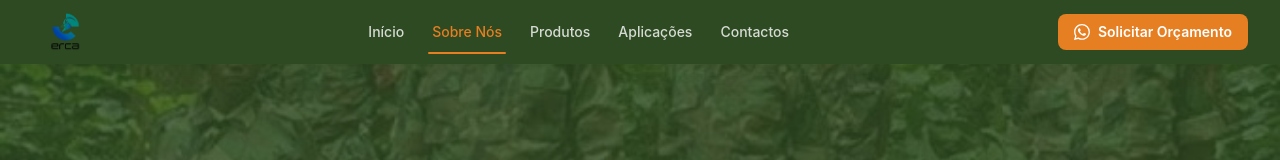
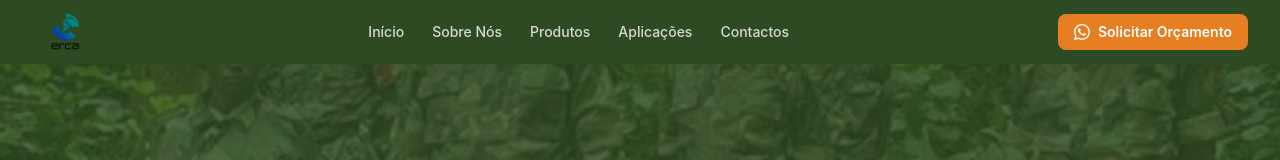
Before and after one commit to milagresjr/erca, a React (Vite) app: page /sobre in a window 1280 px wide. Shown: the top 160 px of the page. Built offline with nearby package versions, Linux system fonts and the light colour scheme.

Commit message:
Replace router links with anchor tags for full page reload

```diff
--- a/src/components/common/Footer.tsx
+++ b/src/components/common/Footer.tsx
@@ -1,4 +1,3 @@
-import { Link } from 'react-router-dom'
 import { CONTATO, NAV_LINKS } from '../../constants/contato'
 
 export default function Footer() {
@@ -22,12 +21,12 @@ export default function Footer() {
             <ul className="space-y-2">
               {NAV_LINKS.map((link) => (
                 <li key={link.to}>
-                  <Link
-                    to={link.to}
+                  <a
+                    href={link.to}
                     className="text-sm text-cinza-escuro hover:text-laranja transition-colors"
                   >
                     {link.label}
-                  </Link>
+                  </a>
                 </li>
               ))}
             </ul>
--- a/src/components/common/Header.tsx
+++ b/src/components/common/Header.tsx
@@ -1,5 +1,4 @@
 import { useState } from 'react'
-import { NavLink, Link } from 'react-router-dom'
 import { HiMenu, HiX } from 'react-icons/hi'
 import { BsWhatsapp } from 'react-icons/bs'
 import { motion, AnimatePresence } from 'framer-motion'
@@ -11,40 +10,23 @@ export default function Header() {
   return (
     <header className="fixed top-0 left-0 right-0 z-50 bg-verde shadow-lg shadow-verde/20">
       <div className="mx-auto flex max-w-7xl items-center justify-between px-4 sm:px-6 lg:px-8 h-16">
-        <Link to="/" className="flex items-center gap-3">
+        <a href="/" className="flex items-center gap-3">
           <img
             src="/images/logo/logotipo.jpg-removebg.png"
             alt="ERCA"
             className="h-14 w-auto"
           />
-        </Link>
+        </a>
 
         <nav className="hidden lg:flex items-center gap-1">
           {NAV_LINKS.map((link) => (
-            <NavLink
+            <a
               key={link.to}
-              to={link.to}
-              end={link.to === '/'}
-              className={({ isActive }) =>
-                `relative px-3 py-2 rounded-lg text-sm font-medium transition-colors ${
-                  isActive
-                    ? 'text-laranja'
-                    : 'text-white/80 hover:text-white hover:bg-white/10'
-                }`
-              }
+              href={link.to}
+              className="relative px-3 py-2 rounded-lg text-sm font-medium text-white/80 hover:text-white hover:bg-white/10 transition-colors"
             >
-              {({ isActive }) => (
-                <>
-                  {link.label}
-                  {isActive && (
-                    <motion.span
-                      layoutId="nav-indicator"
-                      className="absolute -bottom-1 left-2 right-2 h-0.5 bg-laranja rounded-full"
-                    />
-                  )}
-                </>
-              )}
-            </NavLink>
+              {link.label}
+            </a>
           ))}
         </nav>
 
@@ -79,21 +61,14 @@ export default function Header() {
           >
             <div className="px-4 py-3 space-y-1">
               {NAV_LINKS.map((link) => (
-                <NavLink
+                <a
                   key={link.to}
-                  to={link.to}
-                  end={link.to === '/'}
+                  href={link.to}
                   onClick={() => setMenuOpen(false)}
-                  className={({ isActive }) =>
-                    `block px-3 py-2 rounded-lg text-sm font-medium transition-colors ${
-                      isActive
-                        ? 'text-laranja bg-white/10'
-                        : 'text-white/80 hover:text-white hover:bg-white/10'
-                    }`
-                  }
+                  className="block px-3 py-2 rounded-lg text-sm font-medium text-white/80 hover:text-white hover:bg-white/10 transition-colors"
                 >
                   {link.label}
-                </NavLink>
+                </a>
               ))}
               <hr className="border-white/10 my-2" />
               <a
--- a/src/components/home/Hero.tsx
+++ b/src/components/home/Hero.tsx
@@ -1,5 +1,4 @@
 import { useState, useEffect } from 'react'
-import { Link } from 'react-router-dom'
 import { motion, AnimatePresence } from 'framer-motion'
 import { CONTATO } from '../../constants/contato'
 import { HiArrowRight } from 'react-icons/hi'
@@ -66,13 +65,13 @@ export default function Hero() {
             emergências e missões humanitárias em Angola.
           </p>
           <div className="flex flex-wrap gap-4">
-            <Link
-              to="/produtos"
+            <a
+              href="/produtos"
               className="inline-flex items-center gap-2 bg-laranja text-white px-6 py-3 rounded-lg font-semibold hover:bg-laranja/80 transition-colors shadow-lg"
             >
               Ver Produtos
               <HiArrowRight size={18} />
-            </Link>
+            </a>
             <a
               href={CONTATO.whatsappLink}
               target="_blank"
--- a/src/pages/NotFound.tsx
+++ b/src/pages/NotFound.tsx
@@ -1,4 +1,3 @@
-import { Link } from 'react-router-dom'
 import { Helmet } from 'react-helmet-async'
 
 export default function NotFound() {
@@ -17,12 +16,12 @@ export default function NotFound() {
           <p className="text-cinza-escuro mb-8 max-w-md mx-auto">
             A página que procura não existe ou foi movida.
           </p>
-          <Link
-            to="/"
+          <a
+            href="/"
             className="inline-flex items-center gap-2 bg-verde text-white px-6 py-3 rounded-lg font-semibold hover:bg-verde/80 transition-colors"
           >
             Voltar ao Início
-          </Link>
+          </a>
         </div>
       </section>
     </>
```
